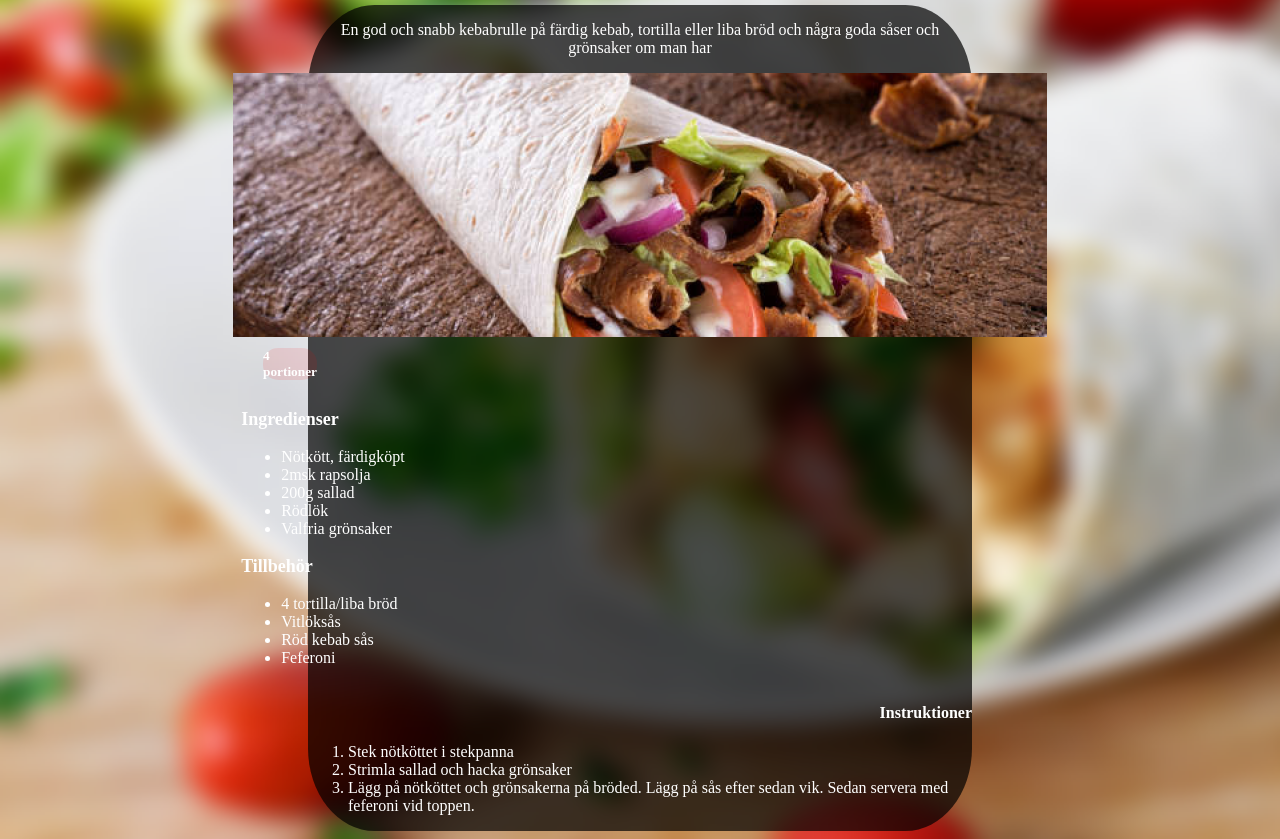
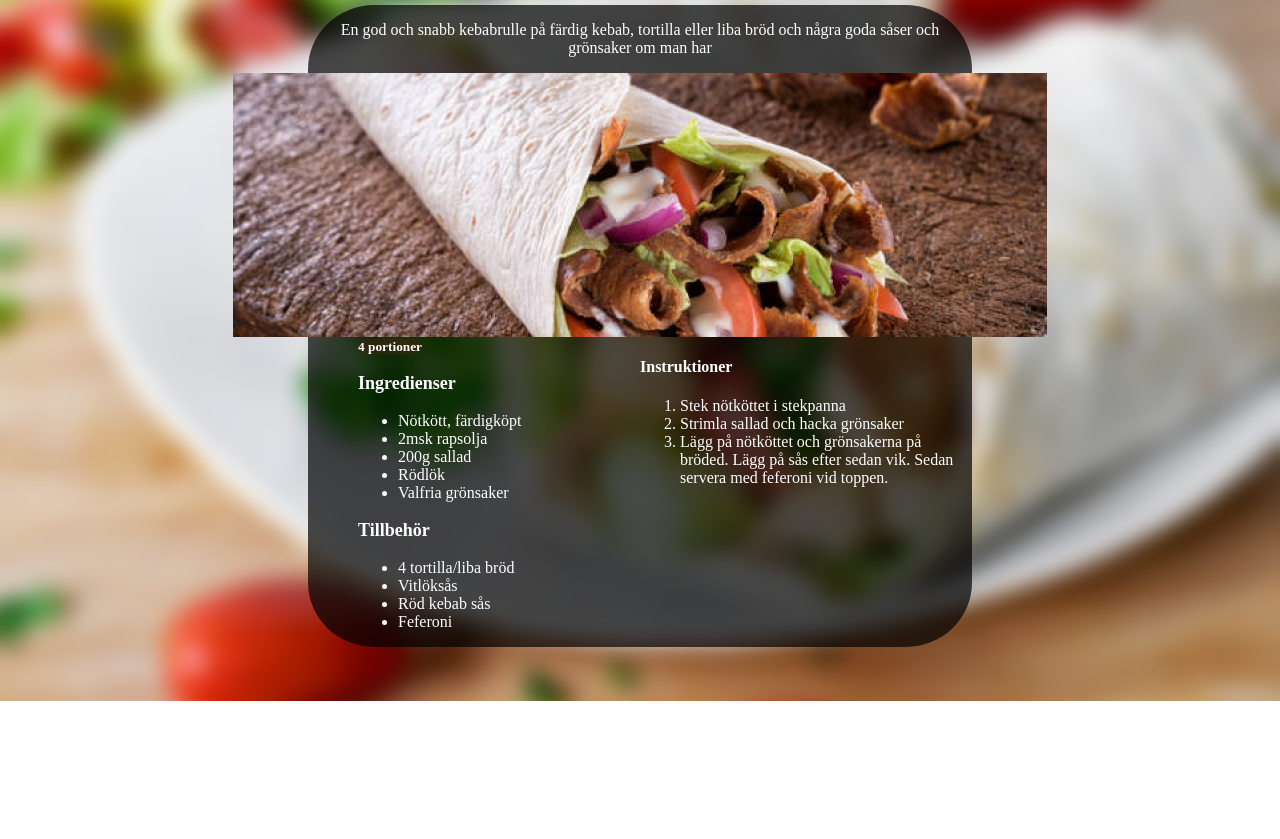
Before and after one commit to AlexEijv/Projekt, a plain HTML site: page index.html in a window 1280 px wide. Shown: the part 99-938 px from the top of the page. After the commit the page ends 800 px from the top, so only its background shows below. Drawn offline with Linux system fonts and the light colour scheme.

Commit message:
Lagt till ingredienser och en grid. Sa göra såsen

```diff
--- a/index.html
+++ b/index.html
@@ -17,8 +17,9 @@
     <main>
     <p>En god och snabb kebabrulle på färdig kebab, tortilla eller liba bröd och några goda såser och grönsaker om man har</p>
     <img src="image 1.png" alt="Bild på kebabrulle">
-    <h2>4 portioner</h2>
     <article>
+    <div class="vänster">
+        <h2>4 portioner</h2>
         <h3>Ingredienser
         </h3>
             <ul>
@@ -33,13 +34,13 @@
             </h3>
             <ul>
                 <li>4 tortilla/liba bröd</li>
+
                 <li>Vitlöksås</li>
-                <li>Röd kebab sås
-                </li>
+                <li>Röd kebab sås</li>
                 <li>Feferoni</li>
             </ul>
-        </article>
-        <article>
+        </div>
+        <div class="höger">
         <h4>Instruktioner
         </h4>
         <ol>
@@ -47,8 +48,9 @@
             <li>Strimla sallad och hacka grönsaker</li>
             <li>Lägg på nötköttet och grönsakerna på bröded. Lägg på sås efter sedan vik. Sedan servera med feferoni vid toppen.</li>
         </ol>
+    </div>
+</article>
     </main>
-    </article>
 
 </body>
 </html>
--- a/style.css
+++ b/style.css
@@ -37,14 +37,15 @@ h2{
     background-color: rgb(255, 0, 0, 0.1);
     border-radius: 15px;
     font-size: smaller;
-    margin-right: 700px;
+    display: inline;
+    margin-right: 190px;
+    text-align: left;
 }
 
 h3{
     color: white;
     border-radius: 15px;
     font-size: large;
-    margin-right: 700px;
 }
 
 ul{
@@ -58,6 +59,13 @@ ol{
 
 h4{
     color: white;
-    text-align: right;
+}
 
+article{
+    display: grid;
+    grid-template-columns: 50% 50%;
 }
+
+.vänster{
+    padding-left: 50px;
+}
```
